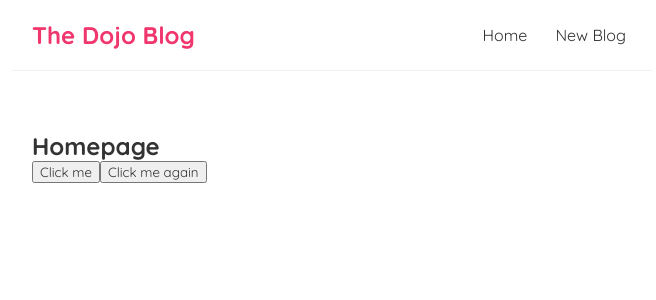
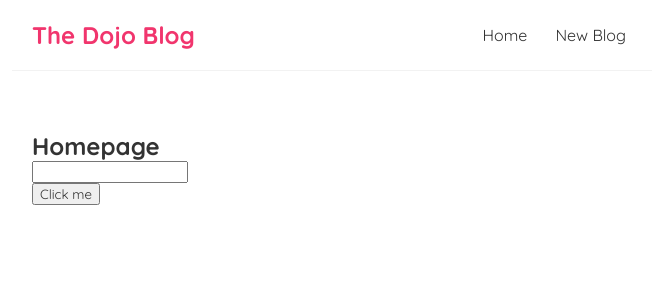
Before and after one commit to rupam-seal/MAL, a React (Create React App) app in the folder dojo-blog/: page / in a window 1280 px wide. Shown: the top 300 px of the page, without its empty margins (308-964 px from the left). Built offline with nearby package versions, Linux system fonts and the light colour scheme.

Commit message:
✨completed: lesson-8

```diff
--- a/dojo-blog/src/Home.js
+++ b/dojo-blog/src/Home.js
@@ -1,24 +1,18 @@
-import React from 'react';
+import React, { useState } from 'react';
 
 const Home = () => {
-  const handleClick = (e) => {
-    console.log('hello, ninjas', e);
-  };
+  const [name, setName] = useState();
 
-  const handleClickAgain = (name, e) => {
-    console.log('hello ' + name, e.target);
+  const handleClick = () => {
+    const inp = document.getElementById('inp');
+    setName(inp.value);
   };
   return (
     <div className="home">
       <h2>Homepage</h2>
+      <input id="inp"></input>
+      <p>{name}</p>
       <button onClick={handleClick}>Click me</button>
-      <button
-        onClick={(e) => {
-          handleClickAgain('Nil', e);
-        }}
-      >
-        Click me again
-      </button>
     </div>
   );
 };
```
